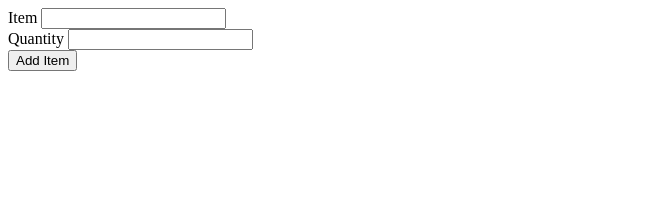
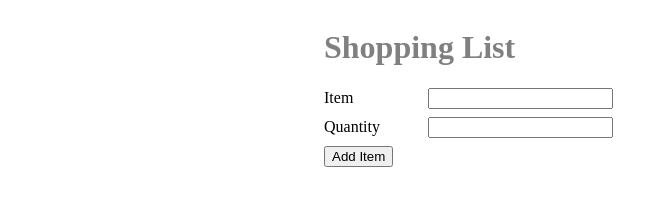
Before and after one commit to kilianrempen/pre-work-phase-2-shopping-list, a plain HTML site: page index.html in a window 1280 px wide. Shown: the whole page, without its empty margins (0-668 px from the left). Drawn offline with Linux system fonts and the light colour scheme.

Commit message:
part 2 of shopping list project

```diff
--- a/index.html
+++ b/index.html
@@ -4,16 +4,21 @@
     <meta charset="UTF-8">
     <title>Shopping List</title>
     <script src="./script.js"></script>
+    <link rel="stylesheet" href="./style.css">
 </head>
 <body>
+<div class="main-container">
+    <div class="header">
+        <h1>Shopping List</h1>
+    </div>
     <div class="item-form-container">
         <form id="item-form">
             <div>
-                <label for="item-name">Item</label>
+                <label for="item-name" class="item-label">Item</label>
                 <input type="text" id="item-name">
             </div>
             <div>
-                <label for="item-quantity">Quantity</label>
+                <label for="item-quantity" class="item-label">Quantity</label>
                 <input type="number" id="item-quantity">
             </div>
             <button type="submit">Add Item</button>
@@ -24,5 +29,6 @@
 
         </ul>
     </div>
+</div>
 </body>
 </html>
--- a/script.js
+++ b/script.js
@@ -27,7 +27,7 @@ function addItemToShoppingList() {
     let id = getRandomInt(1, 1000000);
 
     let itemHtml = createListItemHtml(itemName.value, itemQuantity.value, id);
-    console.log("ItemHTML: ", itemHtml);
+//    console.log("ItemHTML: ", itemHtml);
     let itemListRef = document.getElementById("shopping-list");
     itemListRef.insertAdjacentHTML("afterend", itemHtml);
 
--- a/style.css
+++ b/style.css
@@ -0,0 +1,17 @@
+.header {
+    color: gray;
+    text-align: left;
+}
+
+.main-container {
+    width: 50%;
+    text-align: left;
+    align-content: center;
+    margin: auto;
+}
+
+.item-label {
+    display: inline-block;
+    width: 100px;
+    margin-bottom: 10px;
+}
```
